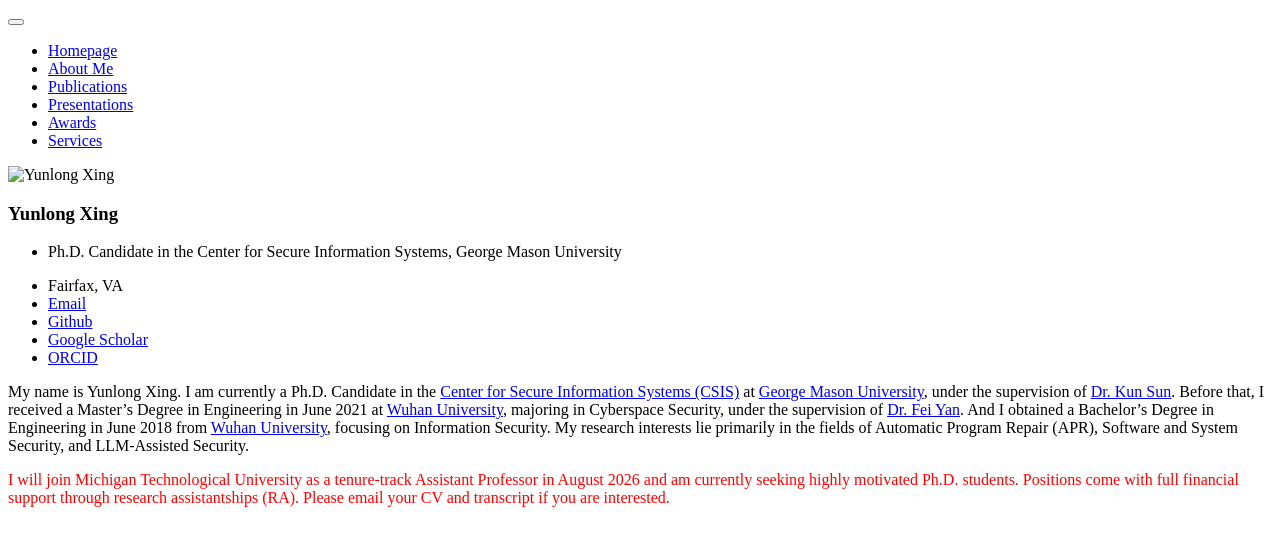
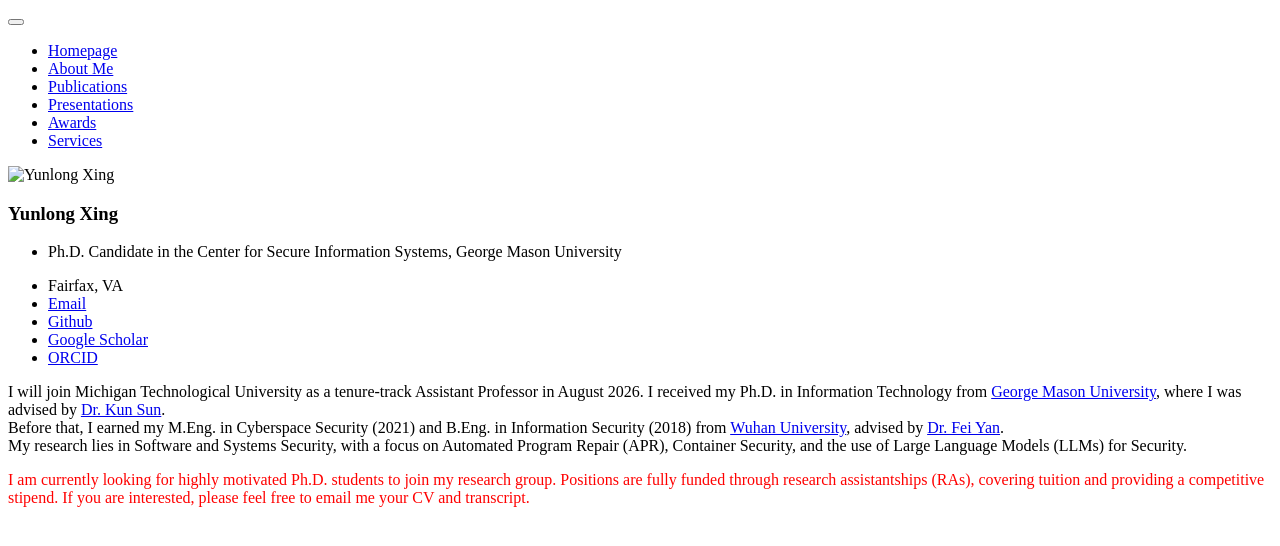
Before and after one commit to YunlongXing/yunlongxing.github.io, a Jekyll site: the page built from _pages/includes/intro.md, in a window 1280 px wide. Shown: the top 546 px of the page. Built offline with Jekyll 4.4.1, drawn with Linux system fonts in a browser that asks for light colours; our own code applies the rules of GitHub Pages for plain Markdown files.

Commit message:
Revise introduction with updated academic details
Updated personal and academic information, including future position and research focus.

```diff
--- a/_pages/includes/intro.md
+++ b/_pages/includes/intro.md
@@ -1,8 +1,10 @@
-My name is Yunlong Xing. I am currently a Ph.D. Candidate in the [Center for Secure Information Systems (CSIS)][Center for Secure Information Systems (CSIS)] at [George Mason University][George Mason University], under the supervision of [Dr. Kun Sun][Dr. Kun Sun]. Before that, I received a Master's Degree in Engineering in June 2021 at [Wuhan University][Wuhan University], majoring in Cyberspace Security, under the supervision of [Dr. Fei Yan][Dr. Fei Yan]. And I obtained a Bachelor's Degree in Engineering in June 2018 from [Wuhan University][Wuhan University], focusing on Information Security. My research interests lie primarily in the fields of Automatic Program Repair (APR), Software and System Security, and LLM-Assisted Security.
+I will join Michigan Technological University as a tenure-track Assistant Professor in August 2026. I received my Ph.D. in Information Technology from [George Mason University][George Mason University], where I was advised by [Dr. Kun Sun][Dr. Kun Sun].
+Before that, I earned my M.Eng. in Cyberspace Security (2021) and B.Eng. in Information Security (2018) from [Wuhan University][Wuhan University], advised by [Dr. Fei Yan][Dr. Fei Yan].
+My research lies in Software and Systems Security, with a focus on Automated Program Repair (APR), Container Security, and the use of Large Language Models (LLMs) for Security.
 
-<span style="color:red">I will join Michigan Technological University as a tenure-track Assistant Professor in August 2026 and am currently seeking highly motivated Ph.D. students. Positions come with full financial support through research assistantships (RA). Please email your CV and transcript if you are interested. </span>
+<span style="color:red">I am currently looking for highly motivated Ph.D. students to join my research group. Positions are fully funded through research assistantships (RAs), covering tuition and providing a competitive stipend. If you are interested, please feel free to email me your CV and transcript.</span>
 
-[Center for Secure Information Systems (CSIS)]: https://csis.gmu.edu/
+
 [George Mason University]: https://www2.gmu.edu/
 [Dr. Kun Sun]: https://csis.gmu.edu/ksun/
 [Dr. Fei Yan]: https://cse.whu.edu.cn/info/3301/37361.htm
```
